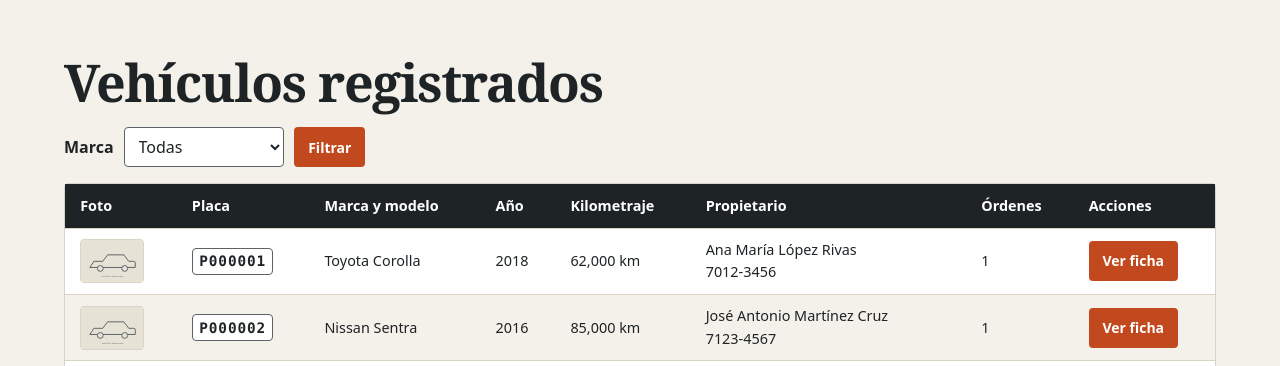
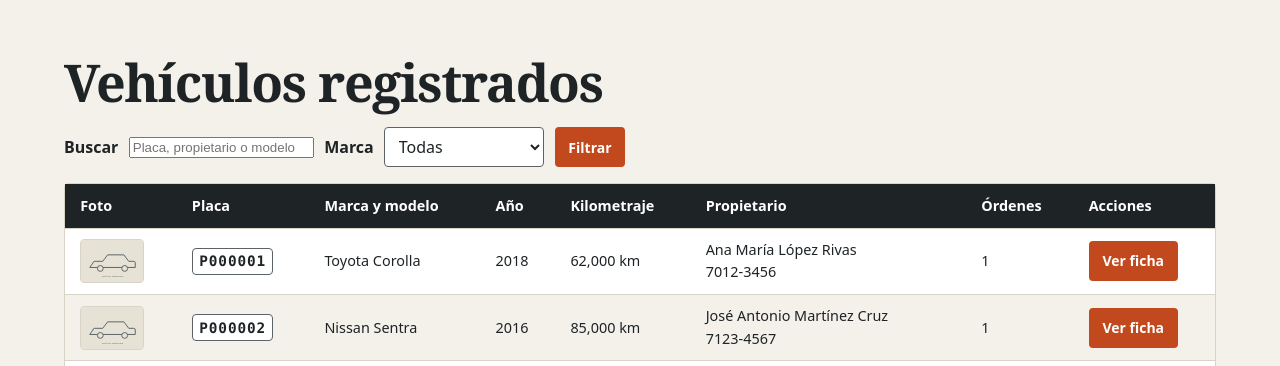
Before and after one commit to jojosenthusiast/proyecto-final-laravel-equipo8, a Laravel app: page /vehiculos in a window 1280 px wide. Shown: the part 69-435 px from the top of the page. Run offline with Laravel 12, Linux system fonts and the light colour scheme; data comes from the database, SQL or seed files in the repository.

Commit message:
feat(vehiculos): agrega búsqueda por placa, propietario y modelo

```diff
--- a/app/Http/Controllers/VehiculoController.php
+++ b/app/Http/Controllers/VehiculoController.php
@@ -11,19 +11,35 @@ class VehiculoController extends Controller
     // withCount cuenta las órdenes en la misma consulta, sin una consulta extra por fila.
     public function index(Request $request)
     {
-        // La marca viaja como parámetro de where(), nunca concatenada en el SQL.
-        // withQueryString() hace que la página 2 de un listado filtrado conserve la marca.
+        $buscar = $this->textoDeConsulta($request, 'buscar');
+        $marca = $this->textoDeConsulta($request, 'marca');
+
+        // La marca y el texto viajan como parámetros enlazados, nunca concatenados en el SQL.
+        // Los dos filtros se combinan con AND. withQueryString() hace que la página 2 de un
+        // listado filtrado conserve la búsqueda y la marca.
         $vehiculos = Vehiculo::withCount('ordenes')
-            ->when($request->query('marca'), fn ($consulta, $marca) => $consulta->where('marca', $marca))
+            ->buscar($buscar)
+            ->when($marca, fn ($consulta, $marca) => $consulta->where('marca', $marca))
             ->orderBy('placa')
             ->paginate(10)
             ->withQueryString();
 
         return view('vehiculos.index', [
             'vehiculos' => $vehiculos,
+            'buscar' => $buscar,
+            'filtrado' => $buscar !== '' || $marca !== '',
             // Las opciones del filtro salen de la base, no de una lista escrita a mano.
             'marcas' => Vehiculo::select('marca')->distinct()->orderBy('marca')->pluck('marca'),
         ]);
+    }
+
+    // [SEGURIDAD] Un filtro de la URL solo se acepta como texto. Si alguien manda ?marca[]=x,
+    // se ignora en lugar de llegar como arreglo a la consulta y provocar un error 500.
+    private function textoDeConsulta(Request $request, string $clave): string
+    {
+        $valor = $request->query($clave);
+
+        return is_string($valor) ? trim($valor) : '';
     }
 
     // [CRUD-READ] Ficha del vehículo. El parámetro Vehiculo es route model binding:
--- a/app/Models/Vehiculo.php
+++ b/app/Models/Vehiculo.php
@@ -3,6 +3,7 @@
 namespace App\Models;
 
 use Database\Factories\VehiculoFactory;
+use Illuminate\Database\Eloquent\Builder;
 use Illuminate\Database\Eloquent\Casts\Attribute;
 use Illuminate\Database\Eloquent\Factories\HasFactory;
 use Illuminate\Database\Eloquent\Model;
@@ -62,6 +63,21 @@ class Vehiculo extends Model
         return (float) $this->ordenes()->estado('finalizada')->sum('costo_total');
     }
 
+    // [SEGURIDAD] Búsqueda del listado por placa, propietario o modelo. El texto viaja como parámetro
+    // enlazado de PDO aunque el patrón lleve %, así que no es SQL concatenado. El closure del where
+    // agrupa los OR entre paréntesis: «marca = X AND (placa LIKE ... OR modelo LIKE ...)». Sin
+    // paréntesis, el AND se aplicaría solo al último OR y aparecerían vehículos de otras marcas.
+    // Eloquent ya agrupa las condiciones de un scope, pero el closure lo deja explícito.
+    public function scopeBuscar(Builder $consulta, ?string $texto): Builder
+    {
+        $texto = trim((string) $texto);
+
+        return $consulta->when($texto !== '', fn ($consulta) => $consulta->where(fn ($grupo) => $grupo
+            ->where('placa', 'like', "%{$texto}%")
+            ->orWhere('propietario_nombre', 'like', "%{$texto}%")
+            ->orWhere('modelo', 'like', "%{$texto}%")));
+    }
+
     // [ENCAPSULAMIENTO] Las vistas piden $vehiculo->imagen_url y nunca arman la ruta a mano:
     // si no hay foto subida a storage, se usa la imagen por defecto de Biela.
     protected function imagenUrl(): Attribute
--- a/resources/views/vehiculos/index.blade.php
+++ b/resources/views/vehiculos/index.blade.php
@@ -5,7 +5,10 @@
 @section('contenido')
     <h1 class="titulo-pagina">Vehículos registrados</h1>
 
-    <form class="filtro" method="get" action="{{ url('/vehiculos') }}">
+    <form class="filtro" method="get" action="{{ route('vehiculos.index') }}">
+        <label for="buscar">Buscar</label>
+        <input type="search" name="buscar" id="buscar" value="{{ $buscar }}" placeholder="Placa, propietario o modelo" maxlength="100">
+
         <label for="marca">Marca</label>
         <select name="marca" id="marca">
             <option value="">Todas</option>
@@ -13,11 +16,20 @@
                 <option value="{{ $marca }}" @selected(request('marca') === $marca)>{{ $marca }}</option>
             @endforeach
         </select>
+
         <button class="boton" type="submit">Filtrar</button>
+
+        @if ($filtrado)
+            <a href="{{ route('vehiculos.index') }}">Quitar filtros</a>
+        @endif
     </form>
 
     @if ($vehiculos->isEmpty())
-        <p class="vacio">Todavía no hay vehículos registrados.</p>
+        @if ($filtrado)
+            <p class="vacio">Ningún vehículo coincide con la búsqueda.</p>
+        @else
+            <p class="vacio">Todavía no hay vehículos registrados.</p>
+        @endif
     @else
         <table class="tabla">
             <thead>
@@ -36,26 +48,26 @@
             <tbody>
                 @foreach ($vehiculos as $vehiculo)
                     <tr>
-                        <td>
+                        <td data-label="Foto">
                             <img class="miniatura" src="{{ $vehiculo->imagen_url }}" alt="Foto del vehículo {{ $vehiculo->placa }}">
                         </td>
 
-                        <td><span class="placa">{{ $vehiculo->placa }}</span></td>
+                        <td data-label="Placa"><span class="placa">{{ $vehiculo->placa }}</span></td>
 
-                        <td>{{ $vehiculo->marca }} {{ $vehiculo->modelo }}</td>
+                        <td data-label="Marca y modelo">{{ $vehiculo->marca }} {{ $vehiculo->modelo }}</td>
 
-                        <td>{{ $vehiculo->anio }}</td>
+                        <td data-label="Año">{{ $vehiculo->anio }}</td>
 
-                        <td>{{ number_format($vehiculo->kilometraje) }} km</td>
+                        <td data-label="Kilometraje">{{ number_format($vehiculo->kilometraje) }} km</td>
 
-                        <td>
+                        <td data-label="Propietario">
                             {{ $vehiculo->propietario_nombre }}<br>
                             {{ $vehiculo->propietario_telefono }}
                         </td>
 
-                        <td>{{ $vehiculo->ordenes_count }}</td>
+                        <td data-label="Órdenes">{{ $vehiculo->ordenes_count }}</td>
 
-                        <td>
+                        <td data-label="Acciones">
                             <a class="boton" href="{{ route('vehiculos.show', $vehiculo) }}">Ver ficha</a>
                         </td>
                     </tr>
```
Also changed, not shown: tests/Feature/VehiculoBusquedaTest.php (added, +91 -0 lines), README.md.
